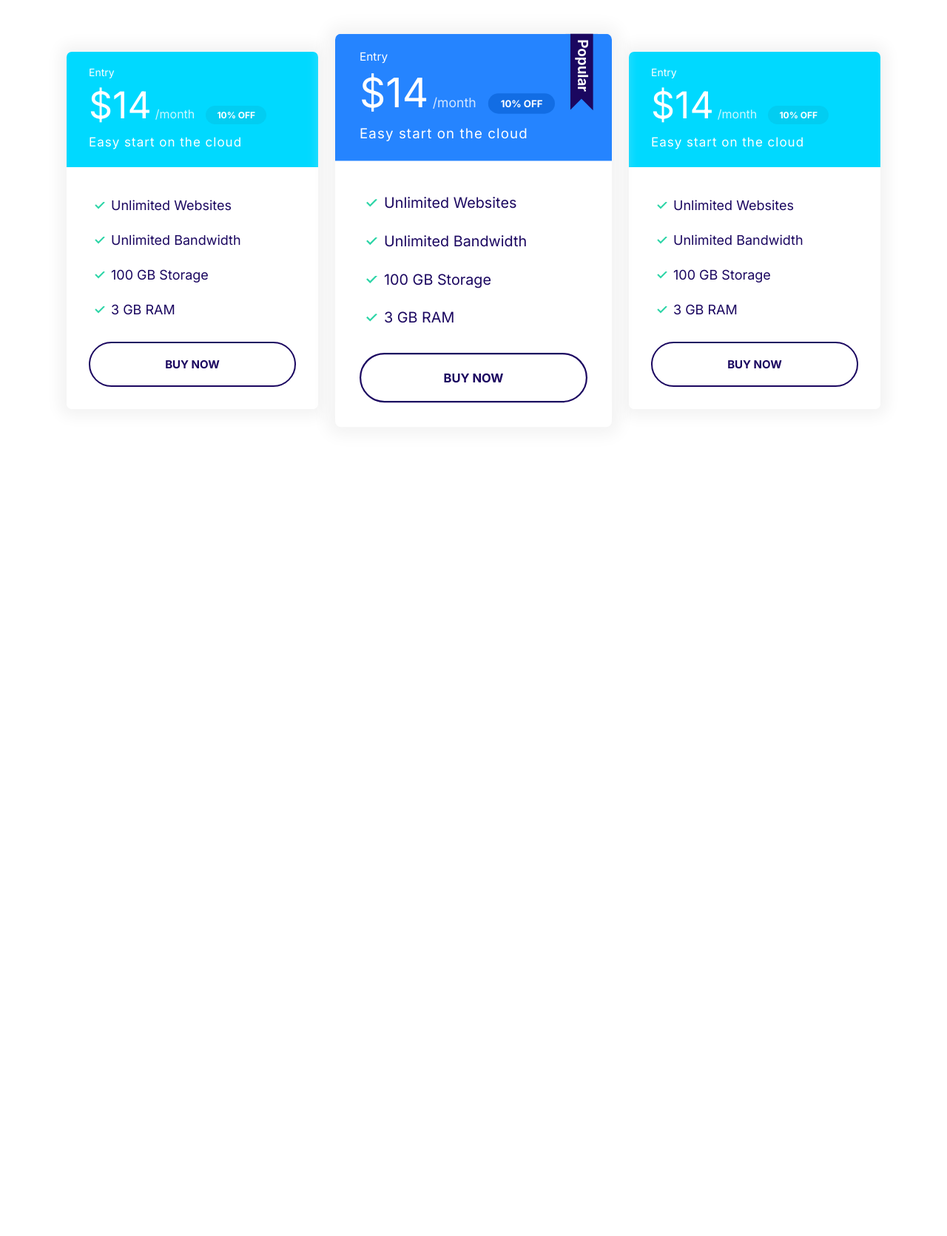
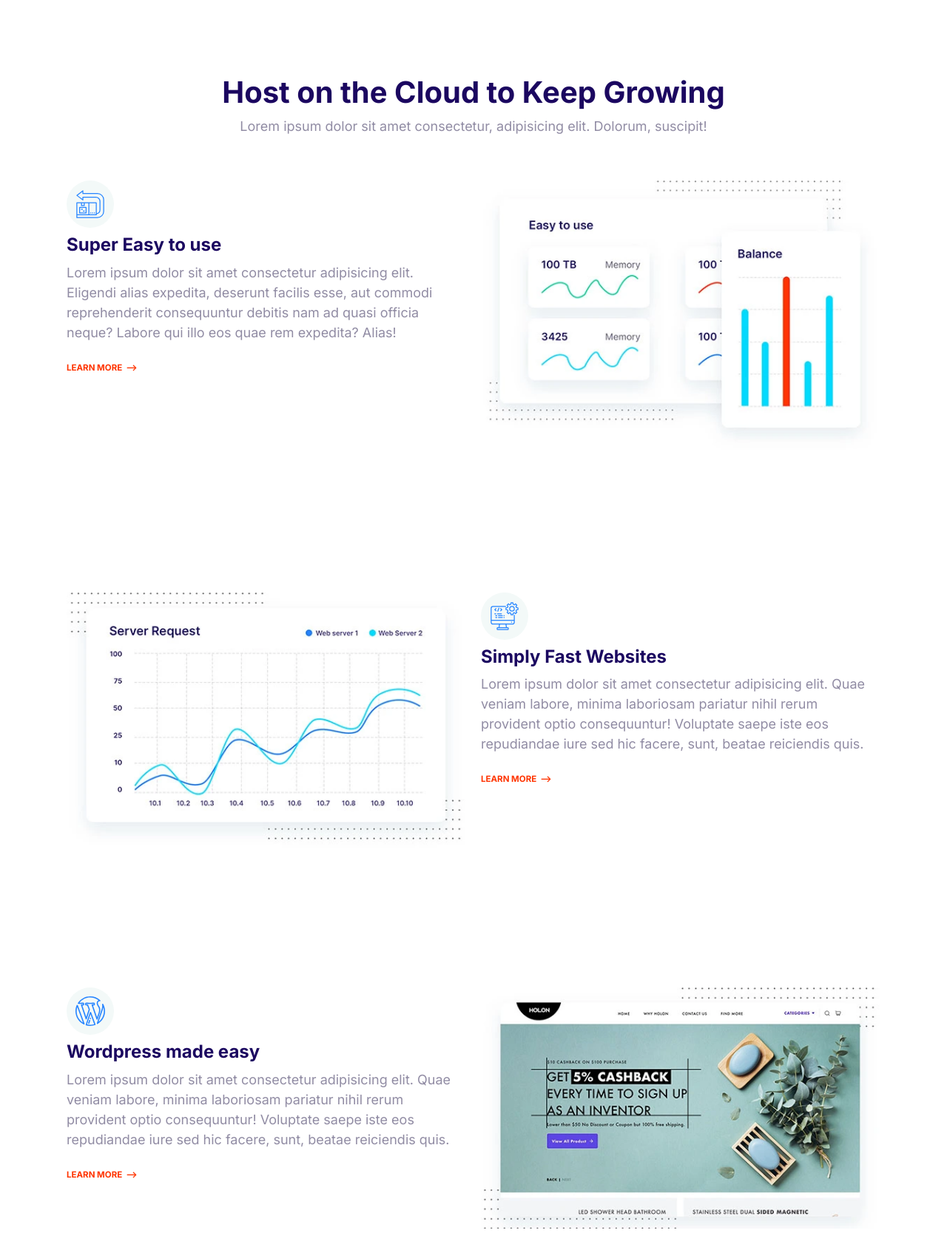
Before and after one commit to mhaidert/haider, a plain HTML site: page index.html in a window 1280 px wide. Shown: the part 20-1691 px from the top of the page at 74% size. Before the commit the page ends 800 px from the top, so only its background shows below. Drawn offline with Linux system fonts and the light colour scheme.

Commit message:
Constructed features block and styled.

```diff
--- a/css/styles.css
+++ b/css/styles.css
@@ -26,6 +26,7 @@ body {
     line-height: 1.5;
     color: var(--color-body);
     margin: 3rem;
+    padding: 0;
 }
 
 h1, h2, h3 {
@@ -620,6 +621,7 @@ a {
     --padding-vertical: 6rem;
     padding: var(--padding-vertical) 2rem;
 
+
 }
 
 .block__header {
@@ -782,3 +784,27 @@ margin: 0;
     max-width: 500px;
     margin: 0 auto;
 }
+
+/* Features Block */
+
+.feature {
+    gap: 4rem 2rem;
+}
+
+.feature:first-of-type {
+    margin-top: 6rem;
+}
+
+.feature__heading {
+    margin: 1rem 0;
+}
+
+.feature__image {
+    width: 100%;
+}
+
+@media screen and (min-width: 768px) {
+    .feature:nth-of-type(even) .feature__content {
+        order: 2;
+    }
+}
--- a/index.html
+++ b/index.html
@@ -15,69 +15,132 @@
     <link rel="stylesheet" href="css/styles.css" />
   </head>
   <body>
-    <section class="block container block-plans">
-      <div class="grid grid--1x3">
-        <div class="plan">
-          <div class="card card--secondary">
-            <header class="card__header">
-              <h3 class="plan__name">Entry</h3>
-              <span class="plan__price">$14</span>
-              <span class="plan__billing-cycle">/month</span>
-              <span class="badge badge--secondary badge--small">10% OFF</span>
-              <span class="plan__description">Easy start on the cloud</span>
-            </header>
-            <div class="card__body">
-              <ul class="list list--tick">
-                <li class="list__item">Unlimited Websites</li>
-                <li class="list__item">Unlimited Bandwidth</li>
-                <li class="list__item">100 GB Storage</li>
-                <li class="list__item">3 GB RAM</li>
-              </ul>
-              <button class="btn btn--outline btn--block">Buy Now</button>
-            </div>
-          </div>
+    <section class="block container">
+      <header class="block__header">
+        <h2>Host on the Cloud to Keep Growing</h2>
+        <p>
+          Lorem ipsum dolor sit amet consectetur, adipisicing elit. Dolorum,
+          suscipit!
+        </p>
+      </header>
+      <article class="grid grid--1x2 feature">
+        <div class="feature__content">
+          <span class="icon-container">
+            <svg class="icon icon--primary">
+              <use xlink:href="images/sprite.svg#easy"></use>
+            </svg>
+          </span>
+          <h3 class="feature__heading">Super Easy to use</h3>
+          <p>
+            Lorem ipsum dolor sit amet consectetur adipisicing elit. Eligendi
+            alias expedita, deserunt facilis esse, aut commodi reprehenderit
+            consequuntur debitis nam ad quasi officia neque? Labore qui illo eos
+            quae rem expedita? Alias!
+          </p>
+          <a href="#" class="link-arrow">Learn More</a>
         </div>
-        <div class="plan plan--popular">
-          <div class="card card--primary">
-            <header class="card__header">
-              <h3 class="plan__name">Entry</h3>
-              <span class="plan__price">$14</span>
-              <span class="plan__billing-cycle">/month</span>
-              <span class="badge badge--primary badge--small">10% OFF</span>
-              <span class="plan__description">Easy start on the cloud</span>
-            </header>
-            <div class="card__body">
-              <ul class="list list--tick">
-                <li class="list__item">Unlimited Websites</li>
-                <li class="list__item">Unlimited Bandwidth</li>
-                <li class="list__item">100 GB Storage</li>
-                <li class="list__item">3 GB RAM</li>
-              </ul>
-              <button class="btn btn--outline btn--block">Buy Now</button>
-            </div>
-          </div>
+        <picture>
+          <source
+            type="image/webp"
+            srcset="images/easy.webp 1x, images/easy@2x.webp 2x"
+          />
+          <source
+            type="image/jpg"
+            srcset="images/easy.jpg 1x, images/easy@2x.jpg 2x"
+          />
+          <img class="feature__image" src="images/easy@2x.jpg" alt="" />
+        </picture>
+      </article>
+    </section>
+    <section class="block container">
+      <article class="grid grid--1x2 feature">
+        <picture>
+          <source
+            type="image/webp"
+            srcset="images/fast.webp 1x, images/fast@2x.webp 2x"
+          />
+          <source
+            type="image/jpg"
+            srcset="images/fast.jpg 1x, images/fast@2x.jpg 2x"
+          />
+          <img class="feature__image" src="images/fast@2x.jpg" alt="" />
+        </picture>
+        <div class="feature__content">
+          <span class="icon-container">
+            <svg class="icon icon--primary">
+              <use xlink:href="images/sprite.svg#computer"></use>
+            </svg>
+          </span>
+          <h3 class="feature__heading">Simply Fast Websites</h3>
+          <p>
+            Lorem ipsum dolor sit amet consectetur adipisicing elit. Quae veniam
+            labore, minima laboriosam pariatur nihil rerum provident optio
+            consequuntur! Voluptate saepe iste eos repudiandae iure sed hic
+            facere, sunt, beatae reiciendis quis.
+          </p>
+          <a href="#" class="link-arrow">Learn More</a>
         </div>
-        <div class="plan">
-          <div class="card card--secondary">
-            <header class="card__header">
-              <h3 class="plan__name">Entry</h3>
-              <span class="plan__price">$14</span>
-              <span class="plan__billing-cycle">/month</span>
-              <span class="badge badge--secondary badge--small">10% OFF</span>
-              <span class="plan__description">Easy start on the cloud</span>
-            </header>
-            <div class="card__body">
-              <ul class="list list--tick">
-                <li class="list__item">Unlimited Websites</li>
-                <li class="list__item">Unlimited Bandwidth</li>
-                <li class="list__item">100 GB Storage</li>
-                <li class="list__item">3 GB RAM</li>
-              </ul>
-              <button class="btn btn--outline btn--block">Buy Now</button>
-            </div>
-          </div>
+      </article>
+    </section>
+    <section class="block container">
+      <article class="grid grid--1x2 feature">
+        <div class="feature__content">
+          <span class="icon-container">
+            <svg class="icon icon--primary">
+              <use xlink:href="images/sprite.svg#wordpress"></use>
+            </svg>
+          </span>
+          <h3 class="feature__heading">Wordpress made easy</h3>
+          <p>
+            Lorem ipsum dolor sit amet consectetur adipisicing elit. Quae veniam
+            labore, minima laboriosam pariatur nihil rerum provident optio
+            consequuntur! Voluptate saepe iste eos repudiandae iure sed hic
+            facere, sunt, beatae reiciendis quis.
+          </p>
+          <a href="#" class="link-arrow">Learn More</a>
         </div>
-      </div>
+        <picture>
+          <source
+            type="image/webp"
+            srcset="images/wordpress.webp 1x, images/wordpress@2x.webp 2x"
+          />
+          <source
+            type="image/jpg"
+            srcset="images/wordpress.jpg 1x, images/wordpress@2x.jpg 2x"
+          />
+          <img class="feature__image" src="images/wordpress@2x.jpg" alt="" />
+        </picture>
+      </article>
+    </section>
+    <section class="block container">
+      <article class="grid grid--1x2 feature">
+        <picture>
+          <source
+            type="image/webp"
+            srcset="images/support.webp 1x, images/support@2x.webp 2x"
+          />
+          <source
+            type="image/jpg"
+            srcset="images/support.jpg 1x, images/support@2x.jpg 2x"
+          />
+          <img class="feature__image" src="images/support@2x.jpg" alt="" />
+        </picture>
+        <div class="feature__content">
+          <span class="icon-container">
+            <svg class="icon icon--primary">
+              <use xlink:href="images/sprite.svg#clock"></use>
+            </svg>
+          </span>
+          <h3 class="feature__heading">24/7 Expert Support</h3>
+          <p>
+            Lorem ipsum dolor sit amet consectetur adipisicing elit. Quae veniam
+            labore, minima laboriosam pariatur nihil rerum provident optio
+            consequuntur! Voluptate saepe iste eos repudiandae iure sed hic
+            facere, sunt, beatae reiciendis quis.
+          </p>
+          <a href="#" class="link-arrow">Learn More</a>
+        </div>
+      </article>
     </section>
     <script src="js/main.js"></script>
   </body>
```
Also changed, not shown: components/featuresBlock.html (added, +127 -0 lines), images/easy.jpg (added), images/easy.webp (added), images/easy@2x.jpg (added), images/easy@2x.webp (added), images/fast.jpg (added), images/fast.webp (added), images/fast@2x.jpg (added), images/fast@2x.webp (added), images/support.jpg (added), images/support.webp (added), images/support@2x.jpg (added), images/support@2x.webp (added), images/wordpress.jpg (added), 3 more files, 1 other file.
